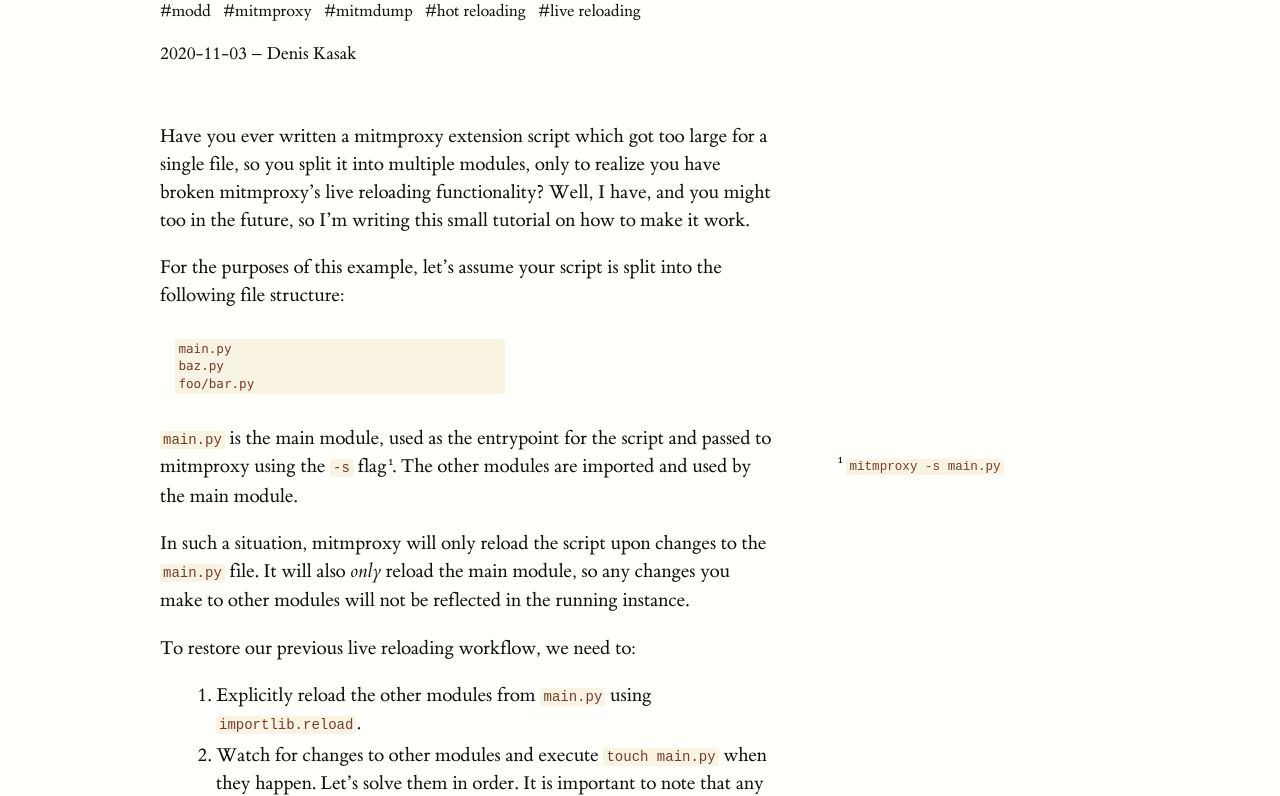
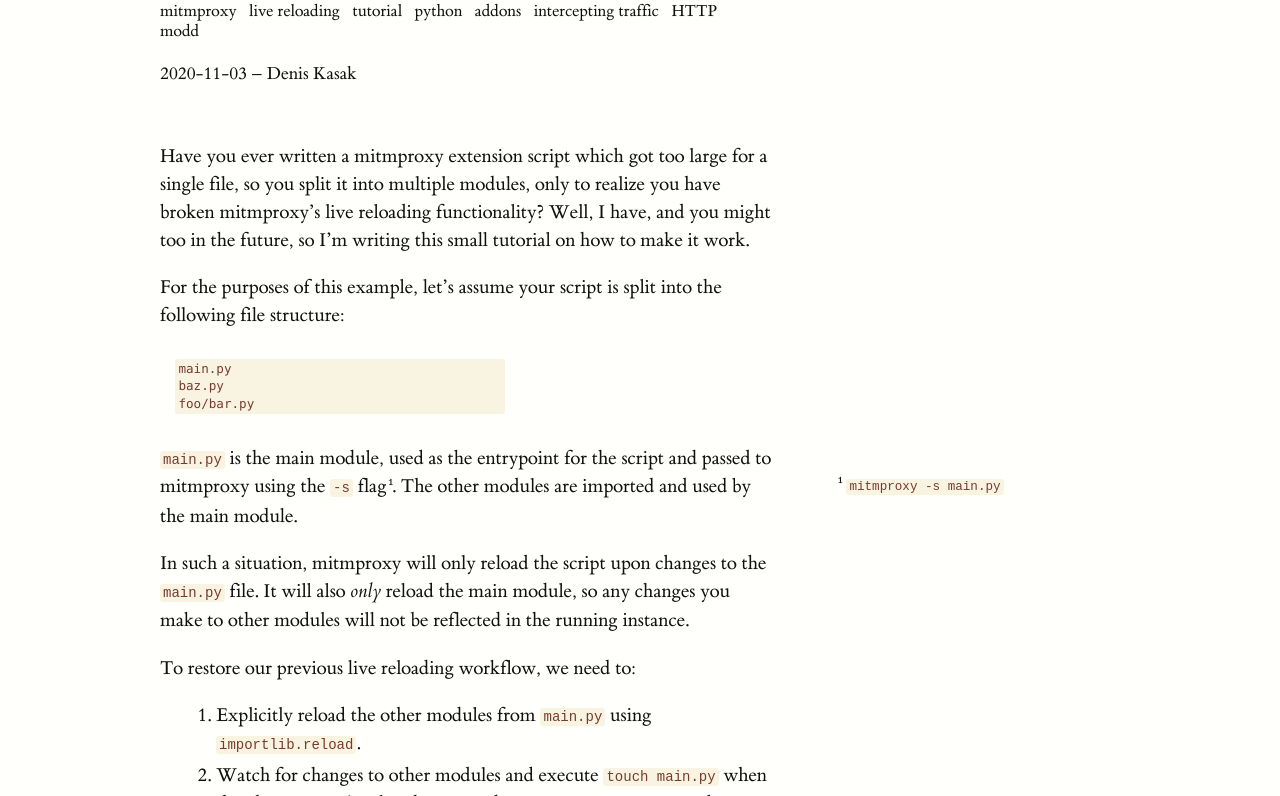
Before and after one commit to dkasak/dkasak.github.io, a plain HTML site: page writeups/live-reloading-multimodule-mitmproxy-scripts.html in a window 1280 px wide. Shown: the part 199-995 px from the top of the page. Drawn offline with Linux system fonts and the light colour scheme.

Commit message:
Regenerate mitmproxy multi-module script writeup.

```diff
--- a/writeups/live-reloading-multimodule-mitmproxy-scripts.html
+++ b/writeups/live-reloading-multimodule-mitmproxy-scripts.html
@@ -4,9 +4,10 @@
   <meta charset="utf-8">
   <meta name="generator" content="pandoc">
   <meta name="viewport" content="width=device-width, initial-scale=1.0, user-scalable=yes">
+  <meta http-equiv="Access-Control-Allowed-Origin" content="raw.githubusercontent.com">
   <meta name="author" content="Denis Kasak">
   <meta name="dcterms.date" content="2020-11-03">
-  <meta name="keywords" content="modd, mitmproxy, mitmdump, hot reloading, live reloading">
+  <meta name="keywords" content="mitmproxy, mitmdump, live reloading, hot reloading, tutorial, howto, python, addons, extensions, scripts, intercepting proxy, traffic monitoring, traffic modification, HTTP, modd">
   <title>Live reloading multi-module mitmproxy scripts using modd</title>
   <style type="text/css">
 pre > code.sourceCode { white-space: pre; position: relative; }
@@ -85,7 +86,7 @@ code span.wa { color: #60a0b0; font-weight: bold; font-style: italic; } /* Warni
 <header>
 <h1 class="title">Live reloading multi-module mitmproxy scripts using modd</h1>
 <div id="keywords">
-<span class="keyword">#modd </span><span class="keyword">#mitmproxy </span><span class="keyword">#mitmdump </span><span class="keyword">#hot reloading </span><span class="keyword">#live reloading </span>
+<span class="keyword">mitmproxy </span><span class="keyword">live reloading </span><span class="keyword">tutorial </span><span class="keyword">python </span><span class="keyword">addons </span><span class="keyword">intercepting traffic </span><span class="keyword">HTTP </span><span class="keyword">modd </span>
 </div>
 <p class="byline">2020-11-03 &ndash; Denis Kasak</p>
 </header>
```
